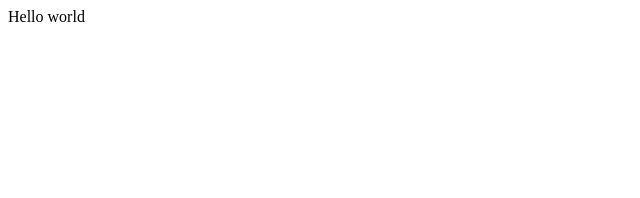
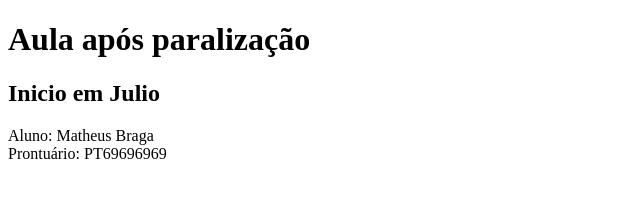
Before and after one commit to Brafero/WebDev-Revisao, a plain HTML site: page index.html in a window 1280 px wide. Shown: the whole page, without its empty margins (0-640 px from the left). Drawn offline with Linux system fonts and the light colour scheme.

Commit message:
Atualizei o layout da página inicial

```diff
--- a/index.html
+++ b/index.html
@@ -9,7 +9,11 @@
 </head>
 
 <body>
-  Hello world
+  <h1>Aula após paralização</h1>
+  <h2>Inicio em Julio</h2>
+  <p>Aluno: Matheus Braga<br>
+    Prontuário: PT69696969
+  </p>
   <script src="script.js"></script>
 </body>
 
```
